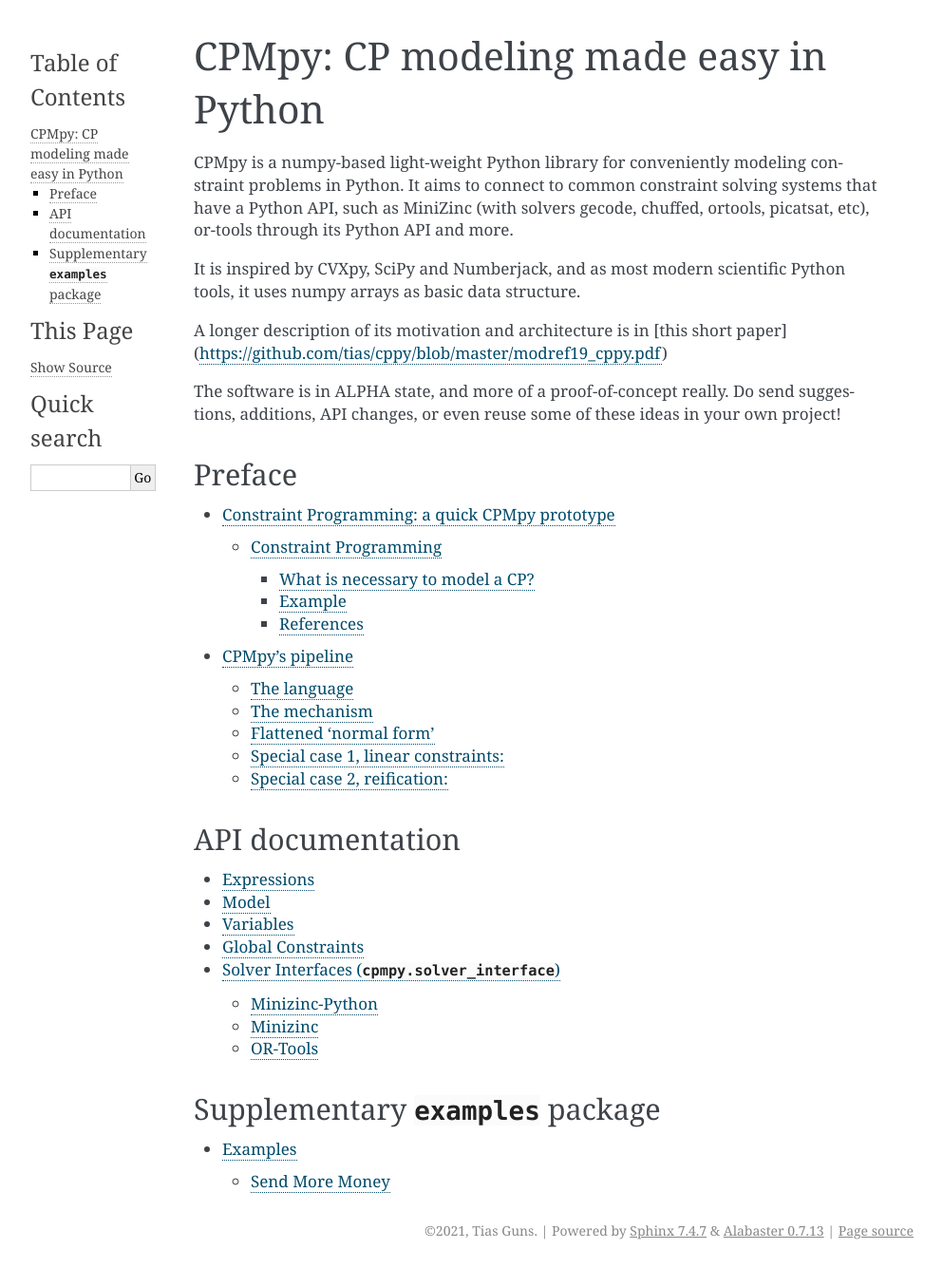
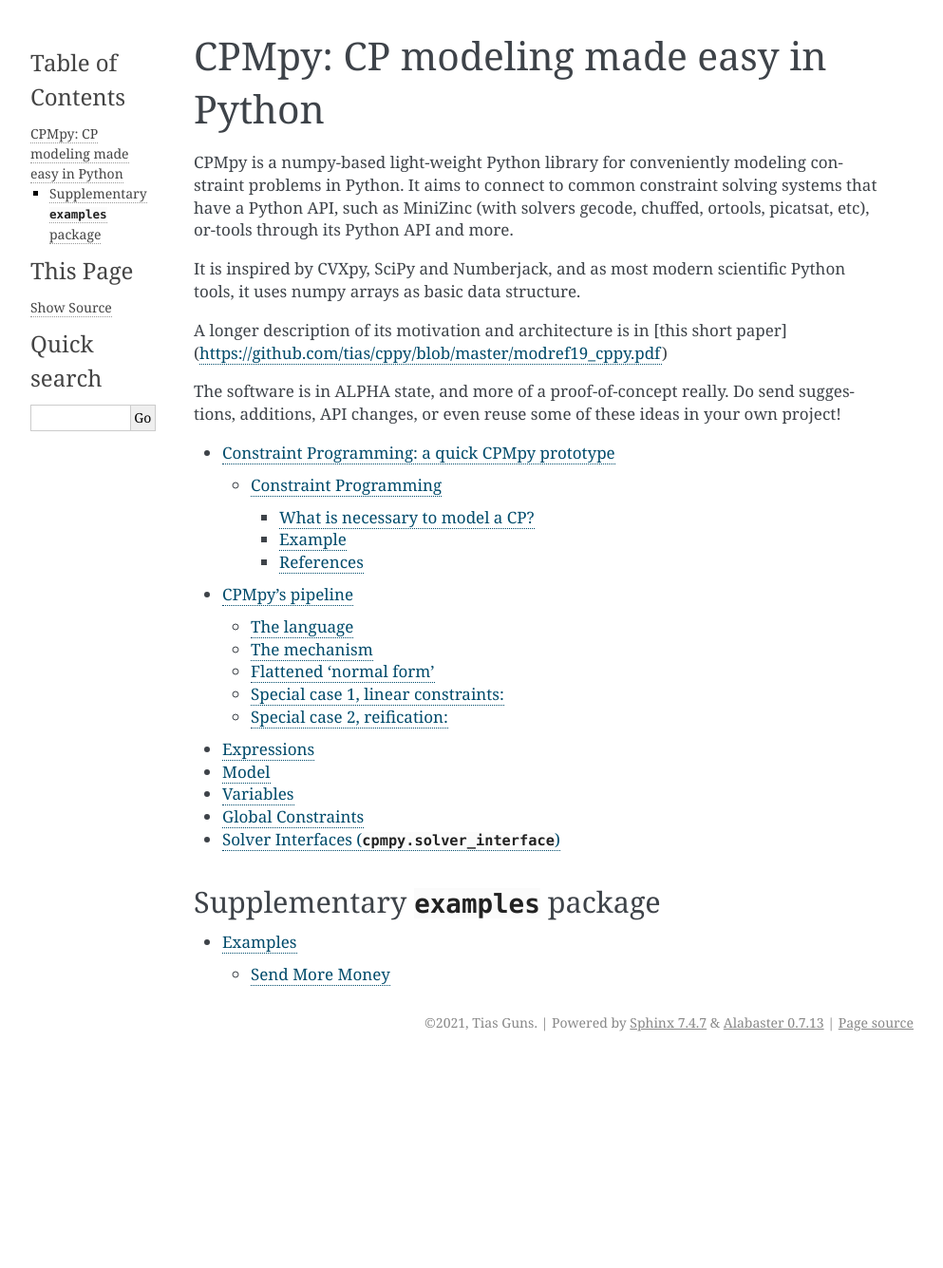
Before and after one commit to CPMpy/cpmpy, a Sphinx documentation site: the page built from docs/index.rst, in a window 1280 px wide. Shown: the whole page at 95% size, without its empty margins (148-1141 px from the left). Built offline with Sphinx 7.4.7, drawn with Linux system fonts in a browser that asks for light colours; after the commit the page ends 1116 px from its top, so only the background shows below that.

Commit message:
Documentation

```diff
--- a/docs/api/solver_interfaces.rst
+++ b/docs/api/solver_interfaces.rst
@@ -5,23 +5,11 @@
     :inherited-members:
     :no-special-members:
 
-Minizinc-Python
----------------
-
 .. automodule:: cpmpy.solver_interfaces.minizinc_python
-    :inherited-members:
     :no-special-members:
 
-Minizinc
---------
-
 .. automodule:: cpmpy.solver_interfaces.minizinc_text
-    :inherited-members:
     :no-special-members:
 
-OR-Tools
---------
-
 .. automodule:: cpmpy.solver_interfaces.ortools_python
-    :inherited-members:
     :no-special-members:
--- a/docs/index.rst
+++ b/docs/index.rst
@@ -11,16 +11,10 @@
 The software is in ALPHA state, and more of a proof-of-concept really. Do send suggestions, additions, API changes, or even reuse some of these ideas in your own project!
 
 
-Preface
--------
-
 .. toctree::
 
    preface/overview
    preface/behind_the_scenes
-
-API documentation
------------------
 
 .. toctree::
 
```
Also changed, not shown: 3 other files.
